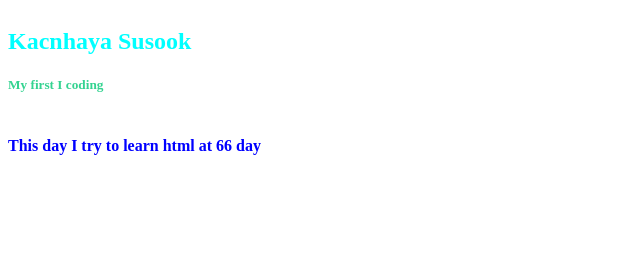
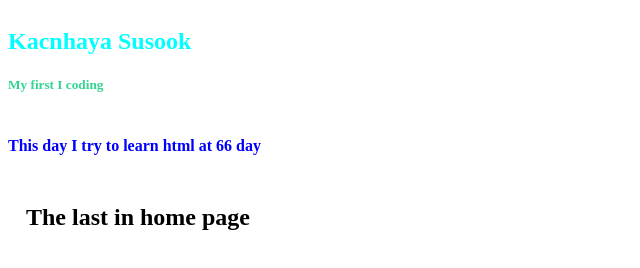
Before and after one commit to Esprees0/kornsaaa, a plain HTML site: page Try.html in a window 1280 px wide. Shown: the whole page, without its empty margins (0-640 px from the left). Drawn offline with Linux system fonts and the light colour scheme.

Commit message:
Just first time

```diff
--- a/Try.html
+++ b/Try.html
@@ -16,6 +16,10 @@
         <div>
             <h4 style="color: blue;">This day I try to learn html at 66 day</h4>
         </div>
+
+        <div style="justify-content: end; padding: 8px 18px;">
+            <p><h1>The last in home page</h1></p>
+        </div>
     </section>
 
 </body>
```
